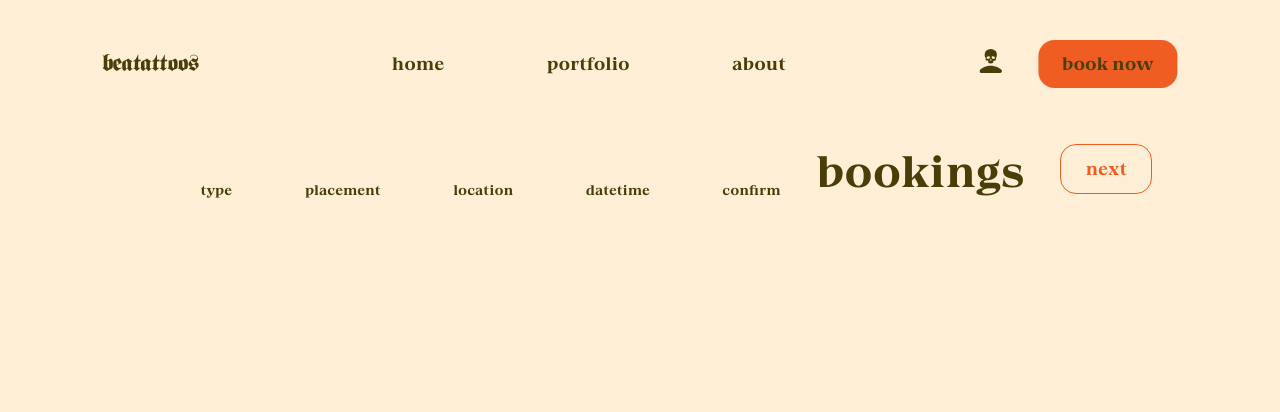
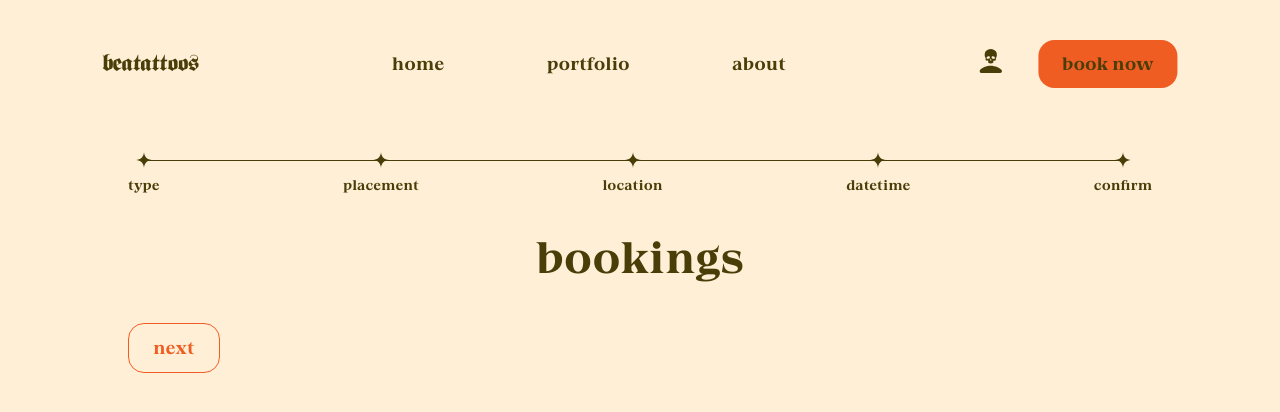
Before and after one commit to Gretron/beatattoos, a React (Create React App) app in the folder src/frontend/: page /book/confirm in a window 1280 px wide. Shown: the top 412 px of the page. Built offline with nearby package versions, Linux system fonts and the light colour scheme.

Commit message:
style(frontend/book): add book base styles

```diff
--- a/src/frontend/src/features/book/assets/css/book.css
+++ b/src/frontend/src/features/book/assets/css/book.css
@@ -1,6 +1,7 @@
 .book {
   display: flex;
-    justify-content: center;
+  justify-content: flex-start;
+  flex-direction: column;
   gap: 2rem;
 
   width: min(1024px, 90vw);
@@ -13,5 +14,77 @@
 .book-progress {
   display: flex;
   justify-content: space-between;
-    flex-grow: 1;
+  flex-grow: 0;
+
+  position: relative;
 }
+
+.book-progress__line {
+  position: absolute;
+
+  top: 16px;
+  left: 50%;
+  transform: translateX(calc(-50% - 8px));
+  z-index: -1;
+
+  width: calc(100% - 48px);
+  height: 1px;
+
+  background: var(--dune);
+}
+
+.book-progress__indicator {
+  background: var(--brown);
+
+  height: 100%;
+  width: 0%;
+}
+
+.book-progress__init .book-progress__indicator {
+  transition: ease 1s;
+}
+
+.book-progress__indicator--placement {
+  width: 24.5%;
+}
+
+.book-progress__indicator--location {
+  width: 50%;
+}
+
+.book-progress__indicator--datetime {
+  width: 75%;
+}
+
+.book-progress__indicator--confirm {
+  width: 100%;
+}
+
+.book-progress__point {
+  display: flex;
+  flex-direction: column;
+  align-items: center;
+}
+
+.book-progress__init .book-progress__point--active .book-progress__point-icon,
+.book-progress__init .book-progress__point--active .book-progress__point-text {
+  transition-delay: 1s;
+}
+
+.book-progress__point-icon {
+  fill: var(--dune);
+
+  width: 16px;
+}
+
+.book-progress__point-text {
+  color: var(--dune);
+}
+
+.book-progress__point--active .book-progress__point-icon {
+  fill: var(--brown);
+}
+
+.book-progress__point--active .book-progress__point-text {
+  color: var(--brown);
+}
```
Lines whose indentation alone changed are shown as unchanged.
